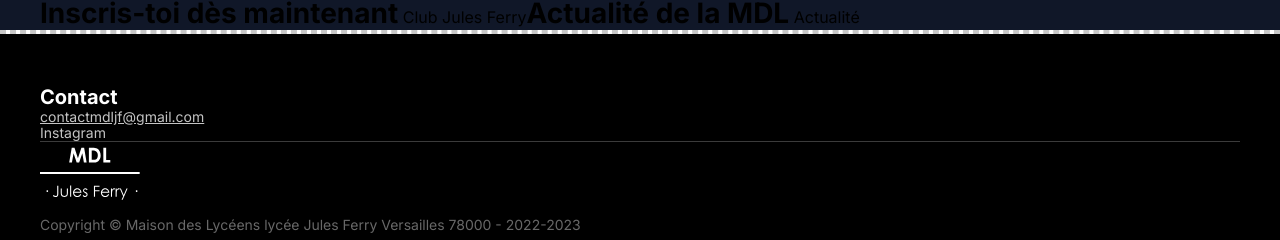
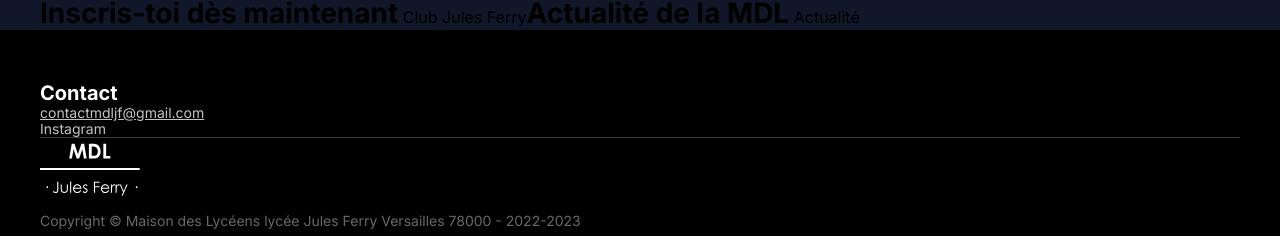
Before and after one commit to Ahhj93/mdljulesferry-HTML, a website built with Parcel: page index.html in a window 1280 px wide. Shown: the part 1322-1562 px from the top of the page. Built offline with nearby package versions, Linux system fonts and the light colour scheme; files whose address does not match are found by name.

Commit message:
Commit from TeleportHQ

```diff
--- a/home.css
+++ b/home.css
@@ -286,13 +286,6 @@
 }
 .home-text19 {
   line-height: 24px;
-}
-.home-banners {
-  width: 100%;
-  border: 2px dashed rgba(120, 120, 120, 0.4);
-  display: flex;
-  align-items: center;
-  flex-direction: column;
 }
 .home-footer {
   width: 100%;
--- a/index.html
+++ b/index.html
@@ -183,7 +183,6 @@ closeButton.addEventListener('click', function() {
             </div>
           </div>
         </section>
-        <section class="home-banners"></section>
         <footer class="home-footer">
           <div class="home-top">
             <div class="home-left1">
```
